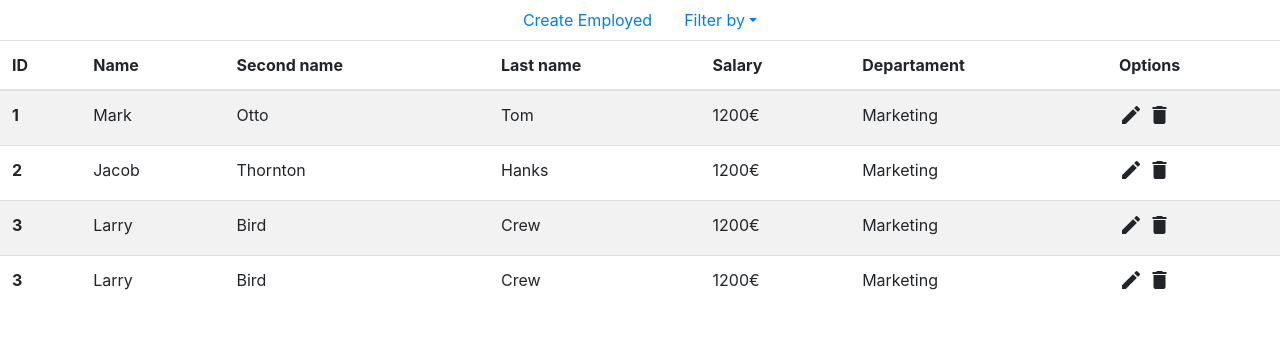
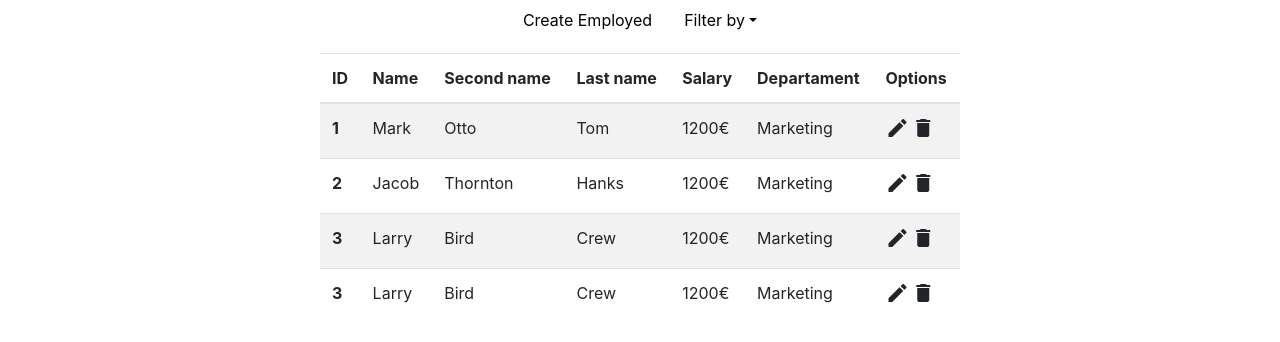
Before and after one commit to inegas/disid, an Angular app in the folder disidApp/: page /home in a window 1280 px wide. Shown: the top 342 px of the page. Built offline with nearby package versions, Linux system fonts and the light colour scheme.

Commit message:
Added more litle visual fixes - added hardcoded routes by now

```diff
--- a/disidApp/src/app/components/disid-employed-view/disid-employed-view.component.scss
+++ b/disidApp/src/app/components/disid-employed-view/disid-employed-view.component.scss
@@ -21,11 +21,16 @@
   margin-left: auto;
   margin-right: auto;
   right: 0;
+  color: black;
 }
 .buttonsForm:focus{
   outline: none;
   box-shadow: none;
 }
+.buttonsModal{
+  color: black;
+  border-bottom:none;
+}
 .buttonsModal:focus{
   outline: none;
   box-shadow: none;
--- a/disidApp/src/app/components/disid-nav-view/disid-nav-view.component.scss
+++ b/disidApp/src/app/components/disid-nav-view/disid-nav-view.component.scss
@@ -0,0 +1,3 @@
+a{
+    color:black;
+}
--- a/disidApp/src/app/components/disid-table-view/disid-table-view.component.html
+++ b/disidApp/src/app/components/disid-table-view/disid-table-view.component.html
@@ -1,4 +1,5 @@
-<table class="table table-striped">
+<div class="topSpace">
+  <table class="table table-striped sizeTable">
     <thead>
       <tr>
         <th scope="col">ID</th>
@@ -19,7 +20,7 @@
         <td>1200€</td>
         <td>Marketing</td>
         <td>
-        <span class="material-icons ico">create</span>
+          <span class="material-icons ico" routerLink="/addEmployed">create</span>
           <span class="material-icons ico">delete</span>
         </td>
       </tr>
@@ -31,7 +32,7 @@
         <td>1200€</td>
         <td>Marketing</td>
         <td>
-        <span class="material-icons ico">create</span>
+          <span class="material-icons ico" routerLink="/addEmployed">create</span>
           <span class="material-icons ico">delete</span>
         </td>
       </tr>
@@ -43,7 +44,7 @@
         <td>1200€</td>
         <td>Marketing</td>
         <td>
-        <span class="material-icons ico">create</span>
+          <span class="material-icons ico" routerLink="/addEmployed">create</span>
           <span class="material-icons ico">delete</span>
         </td>
       </tr>
@@ -55,9 +56,10 @@
         <td>1200€</td>
         <td>Marketing</td>
         <td>
-        <span class="material-icons ico">create</span>
+          <span class="material-icons ico" routerLink="/addEmployed">create</span>
           <span class="material-icons ico">delete</span>
         </td>
       </tr>
     </tbody>
   </table>
+</div>
--- a/disidApp/src/app/components/disid-table-view/disid-table-view.component.scss
+++ b/disidApp/src/app/components/disid-table-view/disid-table-view.component.scss
@@ -2,3 +2,18 @@
     cursor: pointer;
     padding-right: 3%;
 }
+.ico:focus{
+    outline: none;
+    box-shadow: none;
+}
+.sizeTable{
+    width: 50%;
+    position: relative;
+    margin-left: auto;
+    margin-right: auto;
+    left: 0;
+    right: 0;
+}
+.topSpace{
+    padding-top: 1%;
+}
```
Lines whose indentation alone changed are shown as unchanged.
